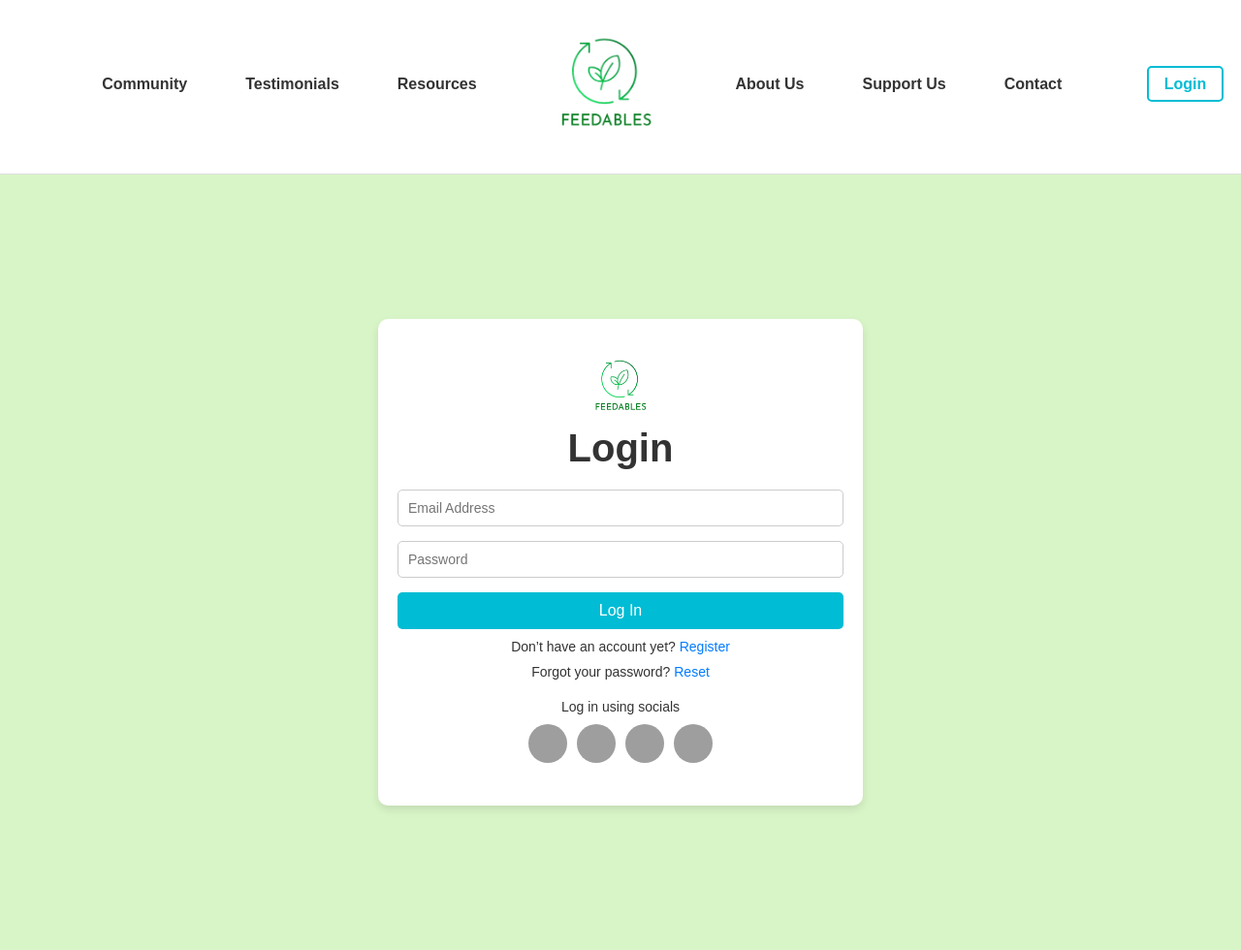
After one commit to Andontknee/web2202final, a PHP site: page /loginPage.html in a window 1280 px wide. The commit adds this page. Shown: the whole page at 97% size. Run offline with PHP 8.4, Linux system fonts and the light colour scheme; grey boxes are pictures that could not be loaded.

Commit message:
new files new line
fixed some of the pages display, added a login page etc

```diff
--- a/aboutUS.html
+++ b/aboutUS.html
@@ -26,7 +26,7 @@
                 <a href="contactUS.html">Contact</a>
             </div>
             <div class="login-button">
-                <a href="#login">Login</a>
+                <a href="loginPage.html">Login</a>
             </div>
         </nav>
     </header>
--- /dev/null
+++ b/css/loginPage.css
@@ -0,0 +1,174 @@
+* {
+    margin: 0;
+    padding: 0;
+    box-sizing: border-box;
+}
+
+body {
+    font-family: Arial, sans-serif;
+}
+
+header {
+    padding: 5px 50px 10px 50px;
+    border-bottom: 1px solid #e0e0e0;
+}
+
+.navbar {
+	font-weight: bold;
+    display: flex;
+    align-items: center;
+    /*justify-content: space-between;*/
+    justify-content: center;
+    padding: 30px 50px 30px 50px;
+
+}
+
+.nav-links {
+    display: flex;
+    gap: 60px;
+
+}
+
+.nav-links a {
+    color: #333;
+    text-decoration: none;
+    font-size: 16px;
+}
+
+.nav-links a:hover {
+    color: #2ecc71; /* Green hover effect */
+}
+
+.logo {
+    display: flex;
+    align-items: center;
+    gap: 5px;
+    padding-left: 80px;
+    padding-right: 80px;
+}
+
+.logo img {
+    height: 100px;
+    width: auto; /* Adjust size according to logo */
+}
+.login-button a {
+    padding: 8px 16px;
+    color: #00bcd4; /* Light blue color */
+    border: 2px solid #00bcd4;
+    border-radius: 5px;
+    text-decoration: none;
+    font-size: 16px;
+    margin-left: 110%;
+}
+
+.login-button a:hover {
+    background-color: #00bcd4;
+    color: #fff;
+}
+
+
+/* General Styles */
+
+.login-background{
+  font-family: Arial, sans-serif;
+  background-color: #d8f5c7;
+  margin: 0;
+  padding: 0;
+  display: flex;
+  justify-content: center;
+  align-items: center;
+  height: 100vh;
+
+}
+
+.login-container {
+  background-color: #ffffff;
+  padding: 40px 20px;
+  border-radius: 10px;
+  box-shadow: 0 4px 8px rgba(0, 0, 0, 0.1);
+  text-align: center;
+  width: 500px;
+  height:auto;
+
+
+
+}
+
+/* Logo Section */
+.logo02 img {
+  width: 60px;
+  margin-bottom: 10px;
+}
+
+.logo02 h1 {
+  font-size: 24px;
+  margin: 0;
+  color: #333333;
+}
+
+/* Title */
+h2 {
+  font-size: 40px;
+  color: #333333;
+  margin-bottom: 20px;
+}
+
+/* Form Section */
+.login-form input {
+  width: 100%;
+  padding: 10px;
+  margin-bottom: 15px;
+  border: 1px solid #cccccc;
+  border-radius: 5px;
+  font-size: 14px;
+}
+
+.login-form button {
+  background-color: #00bcd4;
+  color: white;
+  border: none;
+  border-radius: 5px;
+  padding: 10px;
+  width: 100%;
+  font-size: 16px;
+  cursor: pointer;
+}
+
+.login-form button:hover {
+  background-color: #0097a7;
+}
+
+/* Links */
+.links p {
+  font-size: 14px;
+  margin: 10px 0;
+  color: #333333;
+}
+
+.links a {
+  color: #007BFF;
+  text-decoration: none;
+}
+
+.links a:hover {
+  text-decoration: underline;
+}
+
+/* Social Login Section */
+.socials-title {
+  font-size: 14px;
+  color: #333333;
+  margin: 20px 0 10px;
+}
+
+.socials {
+  display: flex;
+  justify-content: center;
+  gap: 10px;
+}
+
+.socials a img {
+  width: 40px;
+  height: 40px;
+  border-radius: 50%;
+}
--- /dev/null
+++ b/loginPage.html
@@ -0,0 +1,69 @@
+<!DOCTYPE html>
+<html lang="en">
+<head>
+    <meta charset="UTF-8">
+    <meta name="viewport" content="width=device-width, initial-scale=1.0">
+    <title>Feedables Header</title>
+    <link rel="stylesheet" href="css/loginPage.css">
+
+</head>
+
+<body>
+    <header> <!--this section is the heading section use across all the webpages in this project-->
+        <nav class="navbar">
+            <div class="nav-links">
+                <a href="community.html">Community</a>
+                <a href="testimonials.html">Testimonials</a>
+                <a href="resources.html">Resources</a>
+            </div>
+            <div class="logo">
+                <a href="home.html">
+                    <img src="images\feedables_logo.png" alt="Feedables Logo" >
+                </a>
+
+            </div>
+            <div class="nav-links">
+                <a href="aboutUS.html">About Us</a>
+                <a href="supportUS.html">Support Us</a>
+                <a href="contactUS.html">Contact</a>
+            </div>
+            <div class="login-button">
+                <a href="loginPage.html">Login</a>
+            </div>
+        </nav>
+    </header>
+    <!--header until here-->
+
+    <div class = "login-background">
+    <div class="login-container">
+    <div class="logo02">
+      <img src="images\feedables_logo.png" alt="Feedables Logo">
+
+    </div>
+
+    <h2>Login</h2>
+    <form class="login-form">
+      <input type="email" placeholder="Email Address" required>
+      <input type="password" placeholder="Password" required>
+      <button type="submit">Log In</button>
+    </form>
+
+    <div class="links">
+      <p>Don’t have an account yet? <a href="#">Register</a></p>
+      <p>Forgot your password? <a href="#">Reset</a></p>
+    </div>
+
+    <p class="socials-title">Log in using socials</p>
+    <div class="socials">
+      <a href="#"><img src="path/to/facebook-icon.png" alt="Facebook"></a>
+      <a href="#"><img src="path/to/google-icon.png" alt="Google"></a>
+      <a href="#"><img src="path/to/linkedin-icon.png" alt="LinkedIn"></a>
+      <a href="#"><img src="path/to/twitter-icon.png" alt="Twitter"></a>
+    </div>
+
+  </div>
+
+    </div>
+
+    </body>
+</html>
--- a/resources.html
+++ b/resources.html
@@ -26,7 +26,7 @@
                 <a href="contactUS.html">Contact</a>
             </div>
             <div class="login-button">
-                <a href="#login">Login</a>
+                <a href="loginPage.html">Login</a>
             </div>
         </nav>
     </header>
--- a/supportUS.html
+++ b/supportUS.html
@@ -26,7 +26,7 @@
                 <a href="contactUS.html">Contact</a>
             </div>
             <div class="login-button">
-                <a href="#login">Login</a>
+                <a href="loginPage.html">Login</a>
             </div>
         </nav>
     </header>
```
Also changed, not shown: community.html (+28 -4 lines), css/homestyle.css (+64 -0 lines), home.html (+130 -12 lines).
